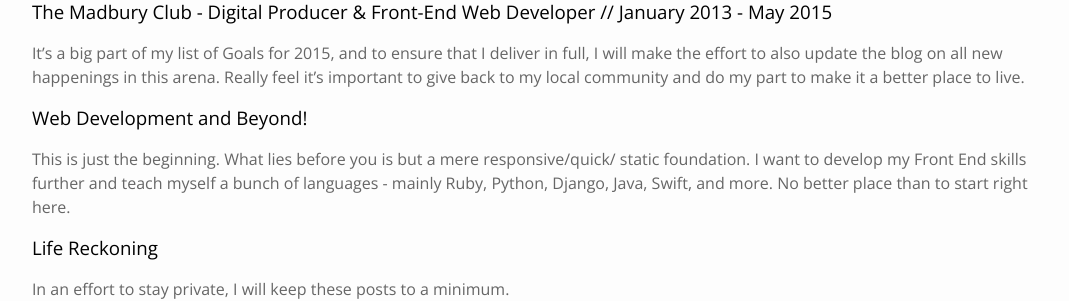
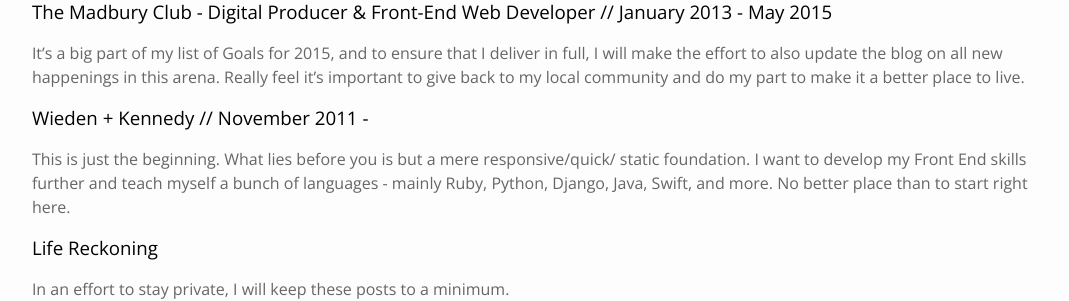
Before and after one commit to PHironaka/p-hironaka, a Jekyll site: the page built from resume.markdown, in a window 1280 px wide. Shown: the part 268-569 px from the top of the page, without its empty margins (105-1174 px from the left). Built offline with Jekyll 4.4.1, drawn with Linux system fonts in a browser that asks for light colours.

Commit message:
Updated Resume

```diff
--- a/resume.markdown
+++ b/resume.markdown
@@ -13,7 +13,7 @@
 It's a big part of my list of Goals for 2015, and to ensure that I deliver in full, I will make the effort to also update the blog on all new happenings in this arena. Really feel it's important to give back to my local community and do my part to make it a better place to live.
 
 
-### Web Development and Beyond!
+### Wieden + Kennedy // November 2011 -
 
 This is just the beginning. What lies before you is but a mere responsive/quick/ static foundation. I want to develop my Front End skills further and teach myself a bunch of languages - mainly Ruby, Python, Django, Java, Swift, and more. No better place than to start right here.
 
```
